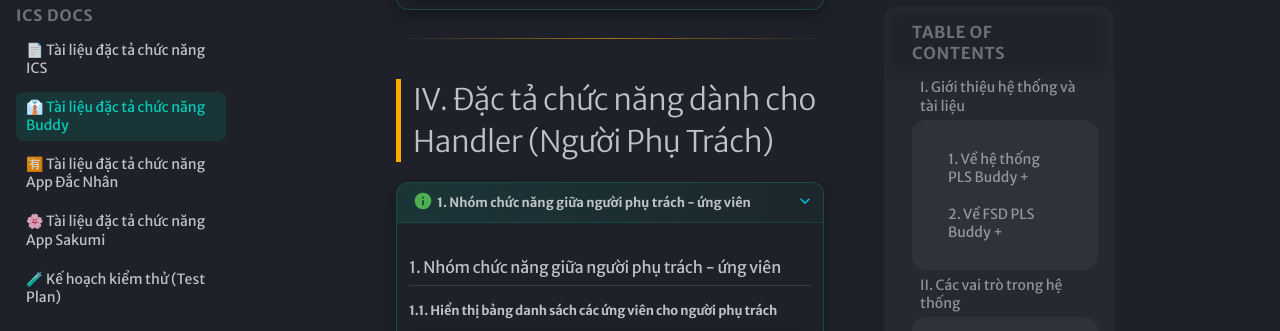
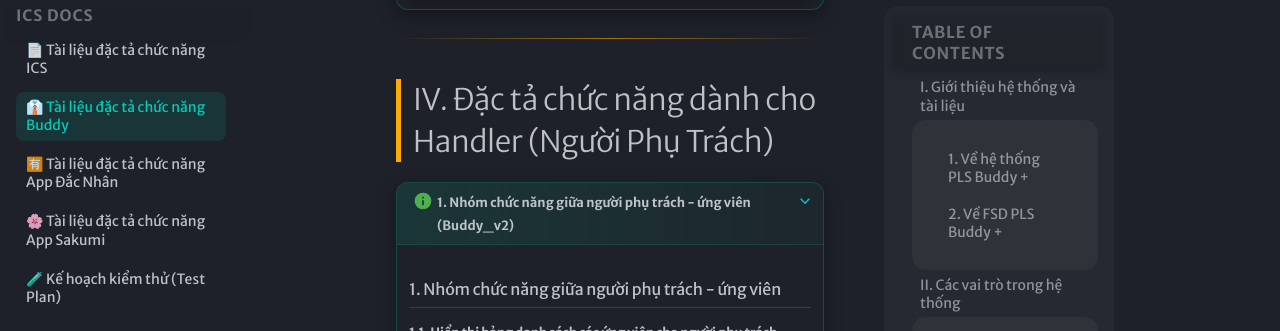
Before and after one commit to yeusone98/Function_Specification_ICS, an MkDocs documentation site: the page built from docs/Buddy.md, in a window 1280 px wide and 900 px high, scrolled down 3275 px, cut to the strip 66-397 px from the top of the window. Built offline with MkDocs 1.6.1 and Material for MkDocs 9.7.7, drawn with Linux system fonts in a browser that asks for light colours; some web fonts are replaced.

Commit message:
Thêm milestone cho các phần đã update

```diff
--- a/docs/Buddy.md
+++ b/docs/Buddy.md
@@ -114,7 +114,7 @@ Mục đích của FSD PLS Buddy+ là cung cấp tài liệu chuẩn cho đội
 ---
 
 ## IV. Đặc tả chức năng dành cho Handler (Người Phụ Trách)
-???+ info "1. Nhóm chức năng giữa người phụ trách - ứng viên"
+???+ info "1. Nhóm chức năng giữa người phụ trách - ứng viên (Buddy_v2)"
     ### 1. Nhóm chức năng giữa người phụ trách - ứng viên {#toc-4-1}
     #### 1.1. Hiển thị bảng danh sách các ứng viên cho người phụ trách {#toc-4-1-1}
     ??? book "Hiển thị bảng danh sách các ứng viên cho người phụ trách"
```
